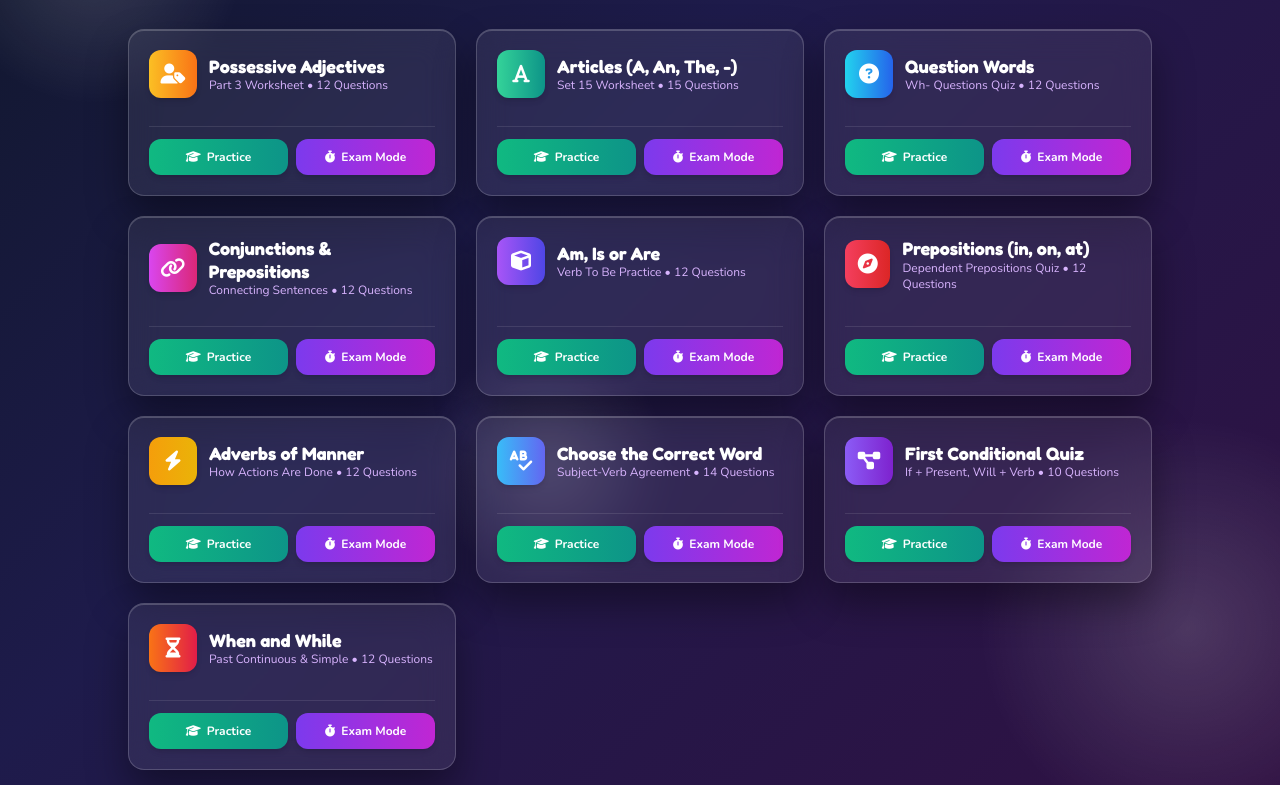
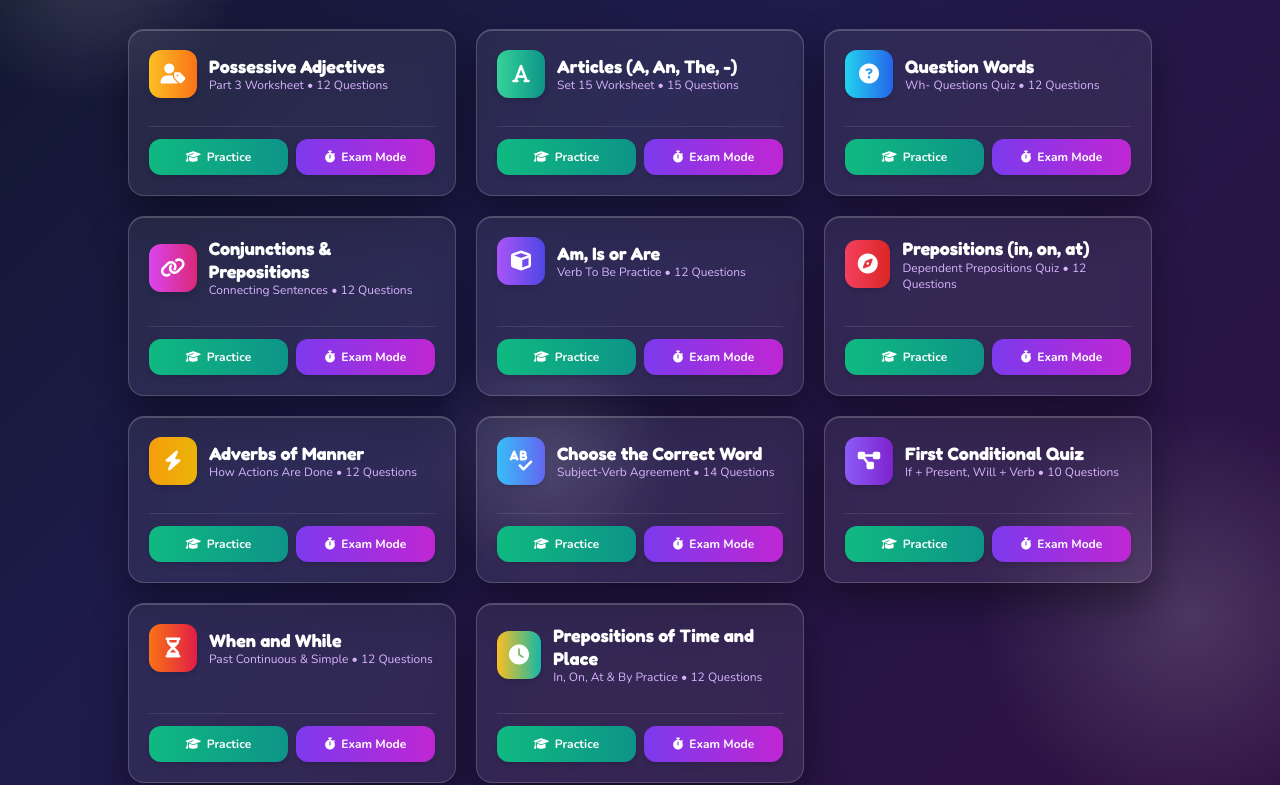
Before and after one commit to Sol-abebe/English-practice-, a plain HTML site: page index.html in a window 1280 px wide. Shown: the part 207-992 px from the top of the page. Drawn offline with nearby package versions, Linux system fonts and the light colour scheme.

Commit message:
Add files via upload

````diff
--- a/index.html
+++ b/index.html
@@ -1,4 +1,5 @@
-By Dr Solomon (MD, MPH/ RH )
+By Dr. Solomon (MD MPH/ RH )
+
 <!DOCTYPE html>
 <html lang="en">
 <head>
@@ -458,6 +459,27 @@ By Dr Solomon (MD, MPH/ RH )
           { q: 'The snow started to fall while the children ___ in the playground.', options: ['a) were playing', 'b) played', 'c) play', 'd) are playing'], answer: 0, exp: '"While" takes past continuous "were playing".' },
           { q: 'She took a photo of the monument when the clouds ___ for a moment.', options: ['a) were clearing', 'b) clear', 'c) cleared', 'd) is clearing'], answer: 2, exp: 'Short completed action uses past simple "cleared".' }
         ]
+      },
+      {
+        id: 'prep-time-place',
+        title: 'Prepositions of Time and Place',
+        subtitle: 'In, On, At & By Practice',
+        icon: 'fa-clock',
+        color: 'from-amber-400 to-teal-500',
+        questions: [
+          { q: 'The concert begins ___ 8:00 PM tonight.', options: ['a) in', 'b) on', 'c) at', 'd) to'], answer: 2, exp: 'We use "at" for specific times on the clock (e.g., at 8:00 PM).' },
+          { q: 'She left her glasses ___ the kitchen counter.', options: ['a) in', 'b) on', 'c) at', 'd) by'], answer: 1, exp: 'We use "on" for items sitting on a surface like a counter or table.' },
+          { q: 'We always go skiing ___ winter.', options: ['a) in', 'b) on', 'c) at', 'd) by'], answer: 0, exp: 'We use "in" for seasons (e.g., in winter, in summer).' },
+          { q: 'I will meet you ___ the main entrance of the library.', options: ['a) in', 'b) on', 'c) by', 'd) at'], answer: 3, exp: 'We use "at" for specific places or locations (e.g., at the entrance).' },
+          { q: 'There are beautiful flowers blooming ___ April.', options: ['a) in', 'b) on', 'c) at', 'd) by'], answer: 0, exp: 'We use "in" for months of the year (e.g., in April).' },
+          { q: 'The children left their toys ___ the floor.', options: ['a) in', 'b) at', 'c) on', 'd) to'], answer: 2, exp: 'We use "on" when something is resting on a flat surface like the floor.' },
+          { q: 'He works late and usually comes home ___ midnight.', options: ['a) in', 'b) on', 'c) by', 'd) at'], answer: 3, exp: 'We use "at" with specific times and time expressions like "at midnight" or "at noon".' },
+          { q: 'We stayed ___ a cozy hotel near the lake.', options: ['a) in', 'b) on', 'c) by', 'd) to'], answer: 0, exp: 'We use "in" when staying inside an enclosed place or building like a hotel or house.' },
+          { q: 'The local market is very crowded ___ Saturdays.', options: ['a) in', 'b) at', 'c) by', 'd) on'], answer: 3, exp: 'We use "on" with days of the week (e.g., on Saturdays).' },
+          { q: 'The children were swimming ___ the pool all afternoon.', options: ['a) in', 'b) on', 'c) at', 'd) by'], answer: 0, exp: 'We use "in" for enclosed spaces or water bodies like a pool, lake, or room.' },
+          { q: 'Our team won the final match ___ Friday evening.', options: ['a) in', 'b) at', 'c) by', 'd) on'], answer: 3, exp: 'We use "on" for specific days or day parts with the day named (e.g., on Friday evening).' },
+          { q: 'A friendly nurse greeted us ___ the doctor’s office.', options: ['a) in', 'b) on', 'c) at', 'd) to'], answer: 2, exp: 'We use "at" to refer to a specific point, venue, or location like "at the doctor\'s office".' }
+        ]
       }
     ];
 
@@ -847,4 +869,3 @@ By Dr Solomon (MD, MPH/ RH )
   </script>
 </body>
 </html>
-```
````
